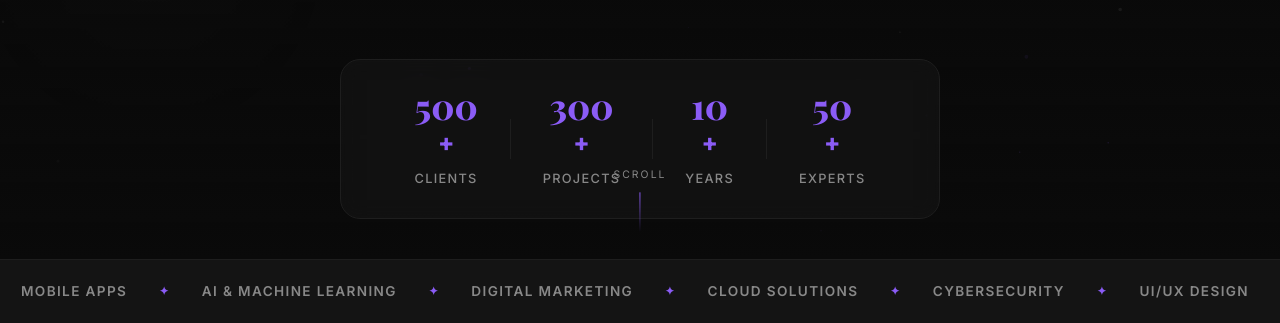
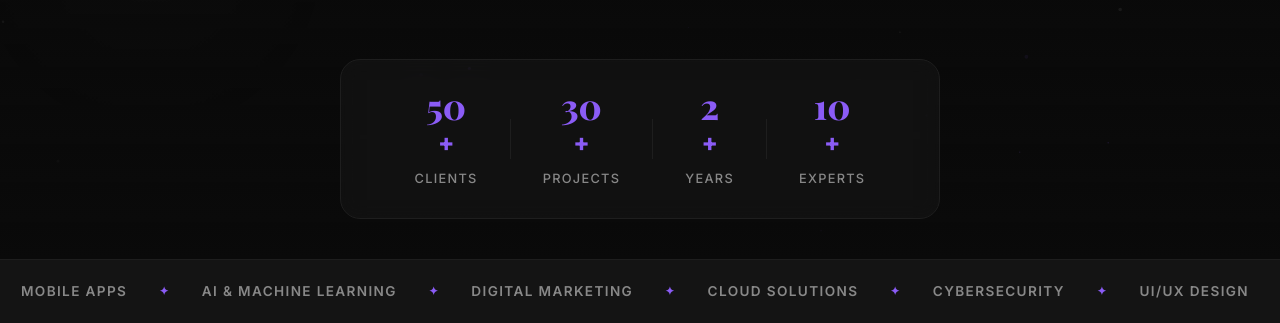
Before and after one commit to Aslam-Thaagam/A3-Corp, a Django app: page / in a window 1280 px wide. Shown: the part 708-1031 px from the top of the page. Run offline with Django 5.2, Linux system fonts and the light colour scheme; some libraries are stand-ins or nearby versions.

Commit message:
Update index.html

```diff
--- a/a3_app/templates/index.html
+++ b/a3_app/templates/index.html
@@ -29,30 +29,30 @@
         </div>
         <div class="hero-stats" data-aos="fade-up" data-aos-delay="650">
             <div class="stat-item">
-                <span class="stat-num" data-target="500">0</span><span class="stat-plus">+</span>
+                <span class="stat-num" data-target="50">0</span><span class="stat-plus">+</span>
                 <span class="stat-label">Clients</span>
             </div>
             <div class="stat-divider"></div>
             <div class="stat-item">
-                <span class="stat-num" data-target="300">0</span><span class="stat-plus">+</span>
+                <span class="stat-num" data-target="30">0</span><span class="stat-plus">+</span>
                 <span class="stat-label">Projects</span>
             </div>
             <div class="stat-divider"></div>
             <div class="stat-item">
-                <span class="stat-num" data-target="10">0</span><span class="stat-plus">+</span>
+                <span class="stat-num" data-target="2">0</span><span class="stat-plus">+</span>
                 <span class="stat-label">Years</span>
             </div>
             <div class="stat-divider"></div>
             <div class="stat-item">
-                <span class="stat-num" data-target="50">0</span><span class="stat-plus">+</span>
+                <span class="stat-num" data-target="10">0</span><span class="stat-plus">+</span>
                 <span class="stat-label">Experts</span>
             </div>
         </div>
     </div>
-    <div class="hero-scroll-indicator">
-        <span class="scroll-text">Scroll</span>
-        <div class="scroll-line"></div>
-    </div>
+<!--    <div class="hero-scroll-indicator">-->
+<!--        <span class="scroll-text">Scroll</span>-->
+<!--        <div class="scroll-line"></div>-->
+<!--    </div>-->
 </section>
 
 <!-- ===== MARQUEE STRIP ===== -->
```
